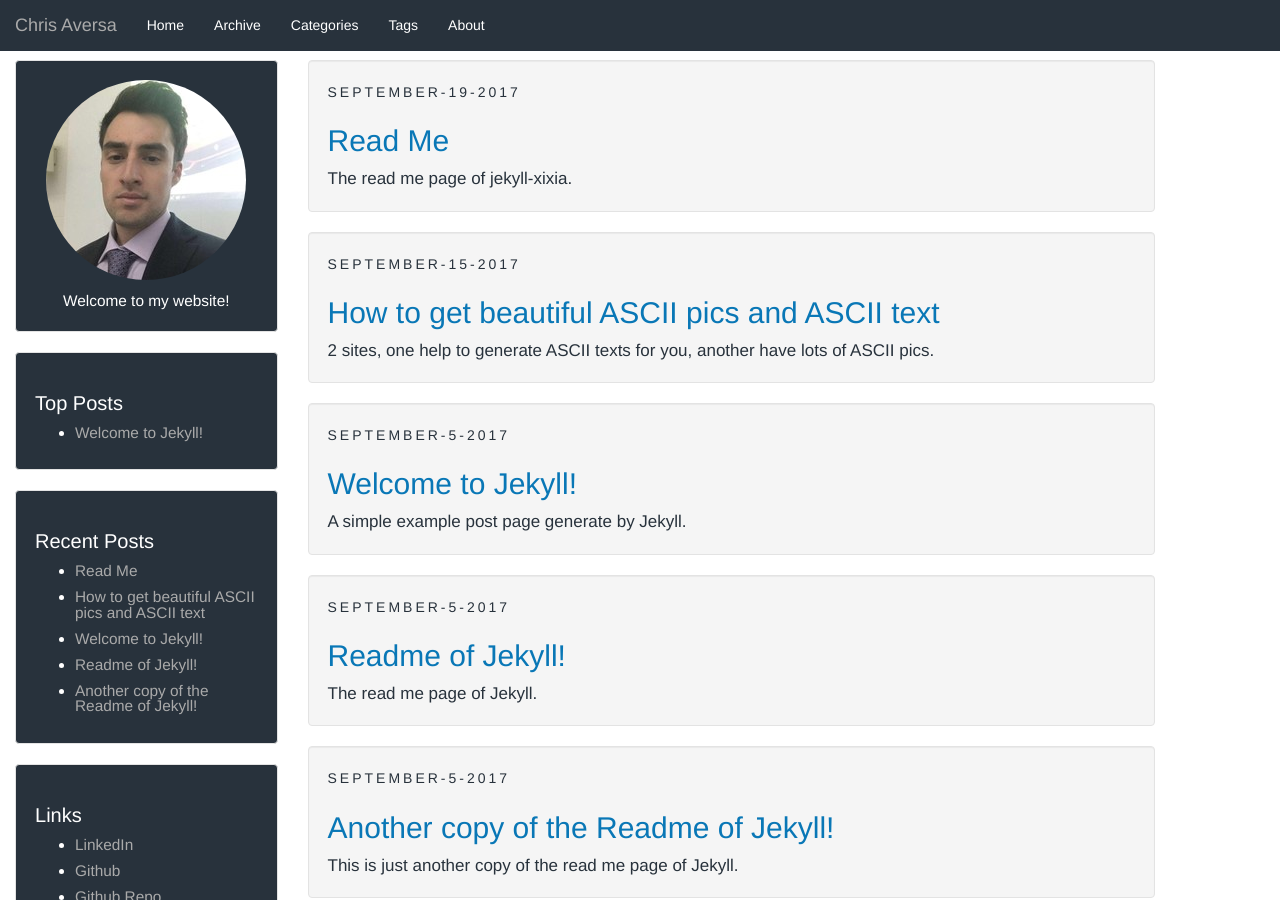
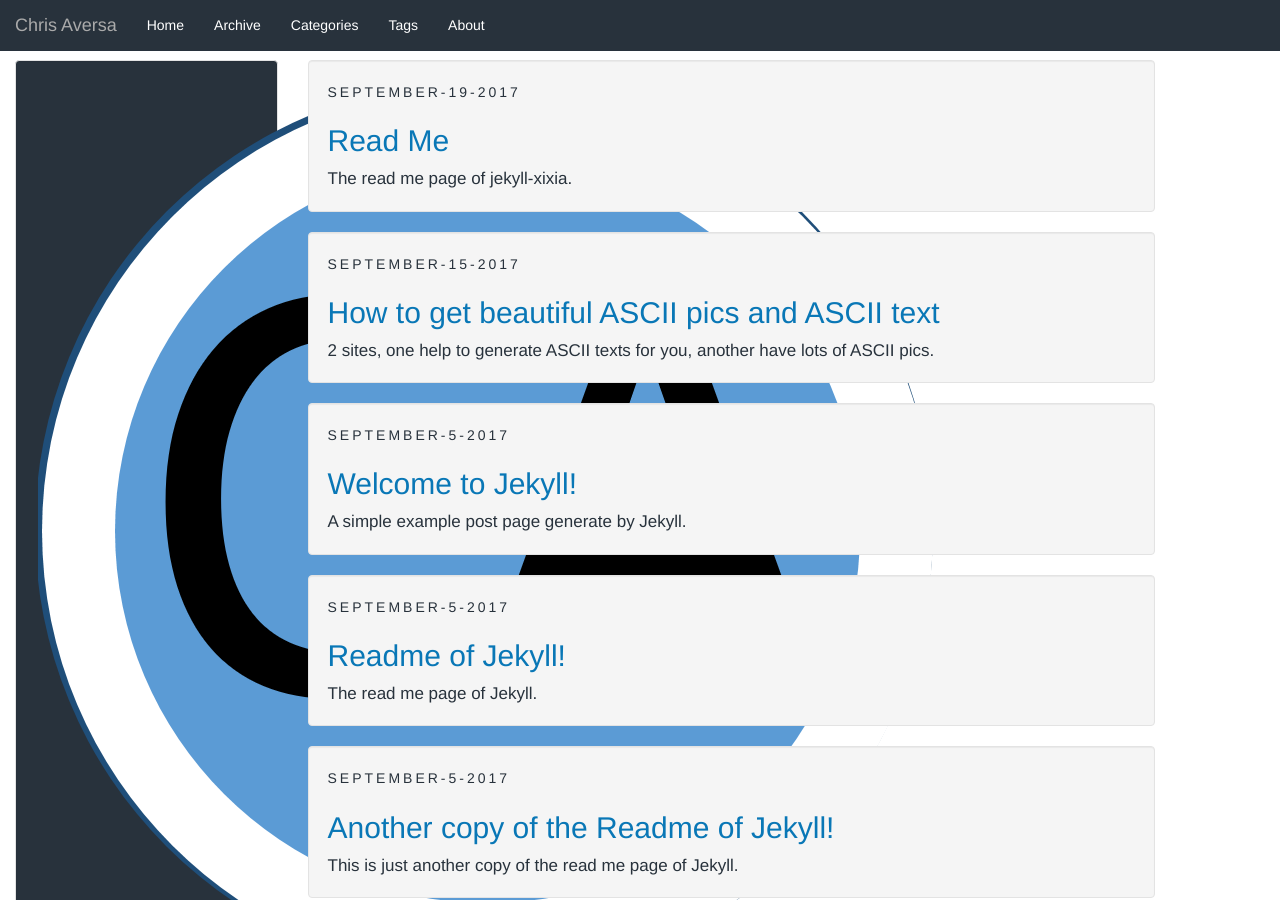
Before and after one commit to chrisaversa/chrisaversa.github.io, a Jekyll site: the page built from index.html, in a window 1280 px wide and 900 px high. Built offline with Jekyll 4.4.1, drawn with Linux system fonts in a browser that asks for light colours; the list of posts is cut into pages by our own code.

Commit message:
Update sidebar.html

```diff
--- a/_includes/sidebar.html
+++ b/_includes/sidebar.html
@@ -2,7 +2,7 @@
 <div class="sidebar well">
     <header class="sidebar-header" role="banner">
         <a href="{{ site.baseurl }}/">
-            <img src="{{ site.baseurl }}/assets/images/chrissy.png" class="img-circle" />
+            <img src="{{ site.baseurl }}/assets/images/favicon.png" class="img-circle" />
         </a>
         <!--
         <h3 class="title">
```
